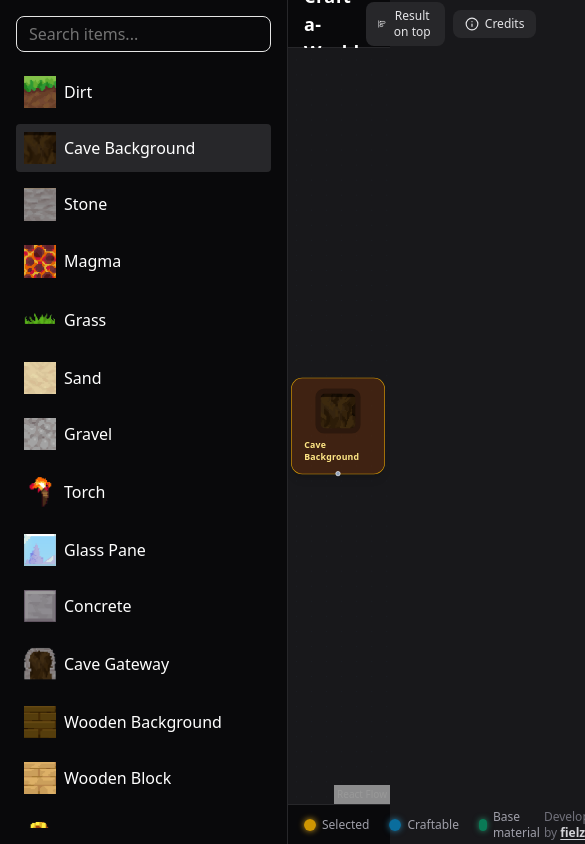
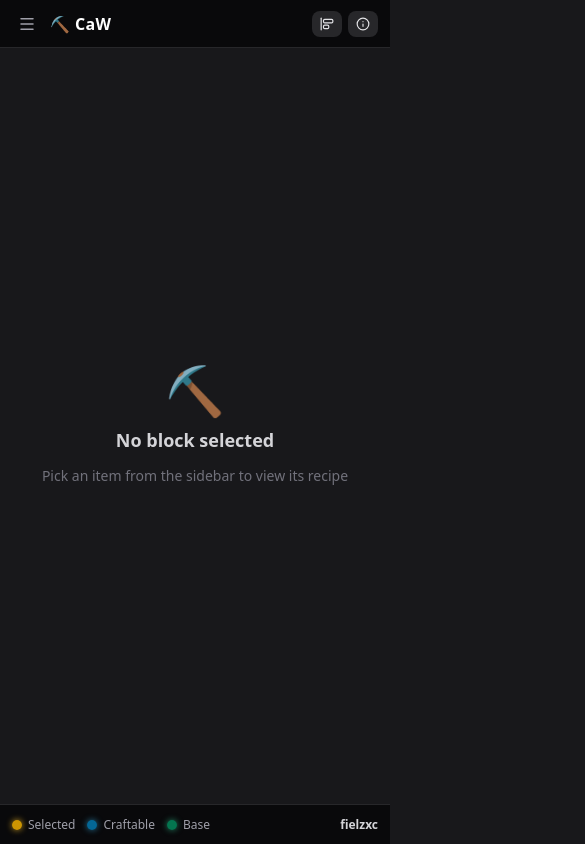
Before and after one commit to Yongzx1/create-a-world-recipe, a Next.js app: page / in a window 390 px wide. Shown: the whole page, 585 px wide, since content can reach past the window. Built offline with nearby package versions, Linux system fonts and the light colour scheme.

Commit message:
mob-response

```diff
--- a/app/globals.css
+++ b/app/globals.css
@@ -132,3 +132,44 @@
   stroke: #38bdf8;
   stroke-width: 2;
 }
+
+/* Custom scrollbar for sidebar */
+.sidebar-scroll::-webkit-scrollbar {
+  width: 6px;
+}
+
+.sidebar-scroll::-webkit-scrollbar-track {
+  background: transparent;
+}
+
+.sidebar-scroll::-webkit-scrollbar-thumb {
+  background: #3f3f46;
+  border-radius: 999px;
+}
+
+.sidebar-scroll::-webkit-scrollbar-thumb:hover {
+  background: #52525b;
+}
+
+/* Hide default scrollbar but keep scroll functionality */
+.sidebar-scroll {
+  scrollbar-width: thin;
+  scrollbar-color: #3f3f46 transparent;
+}
+
+.sidebar-scroll::-webkit-scrollbar {
+  width: 6px;
+}
+
+.sidebar-scroll::-webkit-scrollbar-track {
+  background: transparent;
+}
+
+.sidebar-scroll::-webkit-scrollbar-thumb {
+  background: #3f3f46;
+  border-radius: 999px;
+}
+
+.sidebar-scroll::-webkit-scrollbar-thumb:hover {
+  background: #52525b;
+}
--- a/app/page.tsx
+++ b/app/page.tsx
@@ -8,15 +8,50 @@ import Bottombar from "@/components/ui/Bottombar"
 import { items } from "@/data/items"
 
 export default function Home() {
-  const [selectedItemId, setSelectedItemId] = useState(items[1]?.id ?? items[0]?.id)
+  const [selectedItemId, setSelectedItemId] = useState<string | null>(null)
   const [direction, setDirection] = useState<"result-top" | "result-bottom">("result-top")
+  const [sidebarOpen, setSidebarOpen] = useState(false)
 
   return (
-    <main className="flex h-screen">
-      <Sidebar selectedItemId={selectedItemId} onSelectItem={setSelectedItemId} />
-      <div className="flex flex-col flex-1 min-w-0">
-        <Topbar direction={direction} onDirectionChange={setDirection} />
-        <RecipeTree selectedItemId={selectedItemId} direction={direction} />
+    <main className="flex h-screen overflow-hidden bg-zinc-900">
+      {sidebarOpen && (
+        <div
+          className="fixed inset-0 z-30 bg-black/50 md:hidden"
+          onClick={() => setSidebarOpen(false)}
+        />
+      )}
+
+      <div className={`
+        fixed inset-y-0 left-0 z-40 transition-transform duration-300
+        md:static md:translate-x-0 md:z-auto
+        ${sidebarOpen ? "translate-x-0" : "-translate-x-full"}
+      `}>
+        <Sidebar
+          selectedItemId={selectedItemId}
+          onSelectItem={(id) => {
+            setSelectedItemId(id)
+            setSidebarOpen(false)
+          }}
+        />
+      </div>
+
+      <div className="flex flex-col flex-1 min-w-0 h-screen">
+        <Topbar
+          direction={direction}
+          onDirectionChange={setDirection}
+          onMenuToggle={() => setSidebarOpen((o) => !o)}
+        />
+        <div className="flex-1 min-h-0">
+          {selectedItemId ? (
+            <RecipeTree selectedItemId={selectedItemId} direction={direction} />
+          ) : (
+            <div className="flex flex-col items-center justify-center h-full gap-3 select-none">
+              <span className="text-5xl">⛏</span>
+              <p className="text-zinc-300 text-lg font-semibold">No block selected</p>
+              <p className="text-zinc-500 text-sm">Pick an item from the sidebar to view its recipe</p>
+            </div>
+          )}
+        </div>
         <Bottombar />
       </div>
     </main>
--- a/components/ui/Bottombar.tsx
+++ b/components/ui/Bottombar.tsx
@@ -1,33 +1,38 @@
 export default function Bottombar() {
   return (
-    <div className="h-10 bg-zinc-950 border-t border-zinc-800 flex items-center justify-between px-4 shrink-0">
+    <div className="h-10 bg-zinc-950 border-t border-zinc-800 flex items-center justify-between px-3 md:px-4 shrink-0">
       {/* Legend */}
-      <div className="flex items-center gap-5">
+      <div className="flex items-center gap-3 md:gap-5">
         <div className="flex items-center gap-1.5">
-          <span className="w-3 h-3 rounded-full bg-amber-400/80 shadow-[0_0_6px_rgba(251,191,36,0.8)]" />
+          <span className="w-2.5 h-2.5 md:w-3 md:h-3 rounded-full bg-amber-400/80 shadow-[0_0_6px_rgba(251,191,36,0.8)]" />
           <span className="text-xs text-zinc-400">Selected</span>
         </div>
         <div className="flex items-center gap-1.5">
-          <span className="w-3 h-3 rounded-full bg-sky-500/60 shadow-[0_0_6px_rgba(56,189,248,0.6)]" />
+          <span className="w-2.5 h-2.5 md:w-3 md:h-3 rounded-full bg-sky-500/60 shadow-[0_0_6px_rgba(56,189,248,0.6)]" />
           <span className="text-xs text-zinc-400">Craftable</span>
         </div>
         <div className="flex items-center gap-1.5">
-          <span className="w-3 h-3 rounded-full bg-emerald-500/60 shadow-[0_0_6px_rgba(52,211,153,0.6)]" />
-          <span className="text-xs text-zinc-400">Base material</span>
+          <span className="w-2.5 h-2.5 md:w-3 md:h-3 rounded-full bg-emerald-500/60 shadow-[0_0_6px_rgba(52,211,153,0.6)]" />
+          <span className="text-xs text-zinc-400">
+            <span className="hidden sm:inline">Base material</span>
+            <span className="sm:hidden">Base</span>
+          </span>
         </div>
       </div>
 
+      {/* Guide hints */}
+      <div className="hidden md:flex items-center gap-2 text-xs text-zinc-600 select-none">
+        <span>HOVER TO SEE RECIPE</span>
+        <span className="text-zinc-700">·</span>
+        <span>SCROLL TO ZOOM</span>
+        <span className="text-zinc-700">·</span>
+        <span>DRAG TO PAN</span>
+      </div>
+
       {/* Credit */}
-      <p className="text-xs text-zinc-500">
-        Developed by{" "}
-        <a
-          href="https://www.instagram.com/fielenad/" // change this to your link
-          target="_blank"
-          rel="noopener noreferrer"
-          className="text-zinc-300 font-semibold underline underline-offset-2 hover:text-amber-400 transition-colors"
-        >
-          fielzxc
-        </a>
+      <p className="text-xs text-zinc-500 shrink-0">
+        <span className="hidden sm:inline">Developed by </span>
+        <span className="text-zinc-300 font-semibold">fielzxc</span>
       </p>
     </div>
   )
--- a/components/ui/RecipeTree.tsx
+++ b/components/ui/RecipeTree.tsx
@@ -50,7 +50,7 @@ const recipes: Record<string, string[]> = {
 export default function RecipeTree({ selectedItemId, direction }: RecipeTreeProps) {
   const selectedItem = items.find((item) => item.id === selectedItemId) ?? items[0]
 
-  const maxDepth = 2
+  const maxDepth = 5
   const layers: { instanceId: string; itemId: string }[][] = [
     [{ instanceId: selectedItem.id, itemId: selectedItem.id }],
   ]
@@ -126,6 +126,7 @@ layers.forEach((layer, level) => {
           edges={edges}
           nodeTypes={{ custom: RecipeNode }}
           fitView
+          proOptions={{ hideAttribution: true }}
         >
           <Background gap={24} color="#1f2937" />
         </ReactFlow>
--- a/components/ui/Topbar.tsx
+++ b/components/ui/Topbar.tsx
@@ -1,14 +1,15 @@
 "use client"
 
 import { useState } from "react"
-import { AlignStartVertical, AlignEndVertical, Info, X, MessageCircle } from "lucide-react"
+import { AlignStartVertical, AlignEndVertical, Info, X, MessageCircle, Menu } from "lucide-react"
 
 type TopbarProps = {
   direction: "result-top" | "result-bottom"
   onDirectionChange: (dir: "result-top" | "result-bottom") => void
+  onMenuToggle: () => void
 }
 
-export default function Topbar({ direction, onDirectionChange }: TopbarProps) {
+export default function Topbar({ direction, onDirectionChange, onMenuToggle }: TopbarProps) {
   const [showCredits, setShowCredits] = useState(false)
   const [copied, setCopied] = useState(false)
 
@@ -20,37 +21,43 @@ export default function Topbar({ direction, onDirectionChange }: TopbarProps) {
 
   return (
     <>
-      <div className="h-12 bg-zinc-950 border-b border-zinc-800 flex items-center justify-between px-4 shrink-0">
-        {/* Title */}
-        <span className="text-white font-bold text-lg tracking-wide">
-          ⛏ Craft-a-World Recipe
-        </span>
+      <div className="h-12 bg-zinc-950 border-b border-zinc-800 flex items-center justify-between px-3 md:px-4 shrink-0">
+        {/* Left: hamburger + title */}
+        <div className="flex items-center gap-2">
+          <button
+            type="button"
+            onClick={onMenuToggle}
+            className="md:hidden p-1.5 rounded-md text-zinc-400 hover:text-white hover:bg-zinc-800 transition-colors"
+          >
+            <Menu size={18} />
+          </button>
+          <span className="text-white font-bold text-base md:text-lg tracking-wide">
+            ⛏ <span className="hidden sm:inline">Craft-a-World Recipe</span>
+            <span className="sm:hidden">CaW</span>
+          </span>
+        </div>
 
-        {/* Buttons */}
-        <div className="flex items-center gap-2">
-          {/* Direction toggle */}
+        {/* Right: buttons */}
+        <div className="flex items-center gap-1.5 md:gap-2">
           <button
             type="button"
             onClick={() => onDirectionChange(direction === "result-top" ? "result-bottom" : "result-top")}
-            className="flex items-center gap-1.5 px-3 py-1.5 rounded-md text-xs font-medium bg-zinc-800 hover:bg-zinc-700 text-zinc-200 transition-colors"
+            className="flex items-center gap-1.5 px-2 md:px-3 py-1.5 rounded-md text-xs font-medium bg-zinc-800 hover:bg-zinc-700 text-zinc-200 transition-colors"
             title={direction === "result-top" ? "Result on top" : "Result on bottom"}
           >
-            {direction === "result-top" ? (
-              <AlignStartVertical size={14} />
-            ) : (
-              <AlignEndVertical size={14} />
-            )}
-            {direction === "result-top" ? "Result on top" : "Result on bottom"}
+            {direction === "result-top" ? <AlignStartVertical size={14} /> : <AlignEndVertical size={14} />}
+            <span className="hidden sm:inline">
+              {direction === "result-top" ? "Result on top" : "Result on bottom"}
+            </span>
           </button>
 
-          {/* Credits */}
           <button
             type="button"
             onClick={() => setShowCredits(true)}
-            className="flex items-center gap-1.5 px-3 py-1.5 rounded-md text-xs font-medium bg-zinc-800 hover:bg-zinc-700 text-zinc-200 transition-colors"
+            className="flex items-center gap-1.5 px-2 md:px-3 py-1.5 rounded-md text-xs font-medium bg-zinc-800 hover:bg-zinc-700 text-zinc-200 transition-colors"
           >
             <Info size={14} />
-            Credits
+            <span className="hidden sm:inline">Credits</span>
           </button>
         </div>
       </div>
@@ -58,37 +65,27 @@ export default function Topbar({ direction, onDirectionChange }: TopbarProps) {
       {/* Credits modal */}
       {showCredits && (
         <div
-          className="fixed inset-0 z-50 flex items-center justify-center bg-black/60 backdrop-blur-sm"
+          className="fixed inset-0 z-50 flex items-center justify-center bg-black/60 backdrop-blur-sm p-4"
           onClick={() => setShowCredits(false)}
         >
           <div
-            className="bg-zinc-900 border border-zinc-700 rounded-2xl w-80 shadow-2xl text-white overflow-hidden"
+            className="bg-zinc-900 border border-zinc-700 rounded-2xl w-full max-w-sm shadow-2xl text-white overflow-hidden"
             onClick={(e) => e.stopPropagation()}
           >
-            {/* Header */}
             <div className="flex items-center justify-between px-5 py-4 border-b border-zinc-800">
               <div>
                 <h2 className="text-base font-bold">⛏ Craft-a-World</h2>
                 <p className="text-zinc-400 text-xs mt-0.5">Recipe reference tool</p>
               </div>
-              <button
-                type="button"
-                onClick={() => setShowCredits(false)}
-                className="text-zinc-500 hover:text-white transition-colors"
-              >
+              <button type="button" onClick={() => setShowCredits(false)} className="text-zinc-500 hover:text-white transition-colors">
                 <X size={16} />
               </button>
             </div>
-
-            {/* Body */}
             <div className="px-5 py-4 space-y-4">
               <p className="text-sm text-zinc-300">Built with Next.js, React Flow & Tailwind CSS.</p>
-
-              {/* Discord section */}
               <div className="border-t border-zinc-800 pt-4">
                 <p className="text-xs font-semibold tracking-widest text-zinc-400 uppercase flex items-center gap-1.5 mb-3">
-                  <MessageCircle size={12} />
-                  Bug Reports & Contact
+                  <MessageCircle size={12} /> Bug Reports & Contact
                 </p>
                 <div className="flex items-center justify-between">
                   <div>
@@ -106,8 +103,6 @@ export default function Topbar({ direction, onDirectionChange }: TopbarProps) {
                   </button>
                 </div>
               </div>
-
-              {/* Footer */}
               <div className="border-t border-zinc-800 pt-3">
                 <p className="text-zinc-500 text-xs">Developed by Fiel</p>
               </div>
--- a/components/ui/sidebar.tsx
+++ b/components/ui/sidebar.tsx
@@ -6,7 +6,7 @@ import { Input } from "@/components/ui/input"
 import { items } from "@/data/items"
 
 type SidebarProps = {
-  selectedItemId: string
+  selectedItemId: string | null
   onSelectItem: (id: string) => void
 }
 
@@ -18,37 +18,30 @@ export default function Sidebar({ selectedItemId, onSelectItem }: SidebarProps)
   )
 
   return (
-    <div className="w-72 border-r border-zinc-800 h-screen flex flex-col gap-4 p-4 bg-zinc-950 text-white">
+    <div className="w-64 md:w-72 border-r border-zinc-800 h-full flex flex-col gap-4 p-4 bg-zinc-950 text-white">
       <Input
         placeholder="Search items..."
         value={search}
         onChange={(e) => setSearch(e.target.value)}
       />
 
-      <div className="flex-1 overflow-y-auto min-h-0 space-y-2">
+      <div className="flex-1 overflow-y-auto min-h-0 space-y-1 sidebar-scroll">
         {filteredItems.map((item) => {
           const isSelected = item.id === selectedItemId
-
           return (
             <button
               key={item.id}
               type="button"
               onClick={() => onSelectItem(item.id)}
-              className={`w-full flex items-center gap-2 p-2 rounded cursor-pointer text-left ${
+              className={`w-full flex items-center gap-2 p-2 rounded cursor-pointer text-left transition-colors active:bg-zinc-700 ${
                 isSelected ? "bg-zinc-800" : "hover:bg-zinc-800"
               }`}
             >
-              <Image
-                src={item.icon}
-                alt={item.name}
-                width={32}
-                height={32}
-              />
-              <span>{item.name}</span>
+              <Image src={item.icon} alt={item.name} width={24} height={24} />
+              <span className="text-sm">{item.name}</span>
             </button>
           )
         })}
-
         {filteredItems.length === 0 && (
           <p className="text-zinc-500 text-sm text-center pt-4">No items found</p>
         )}
```
